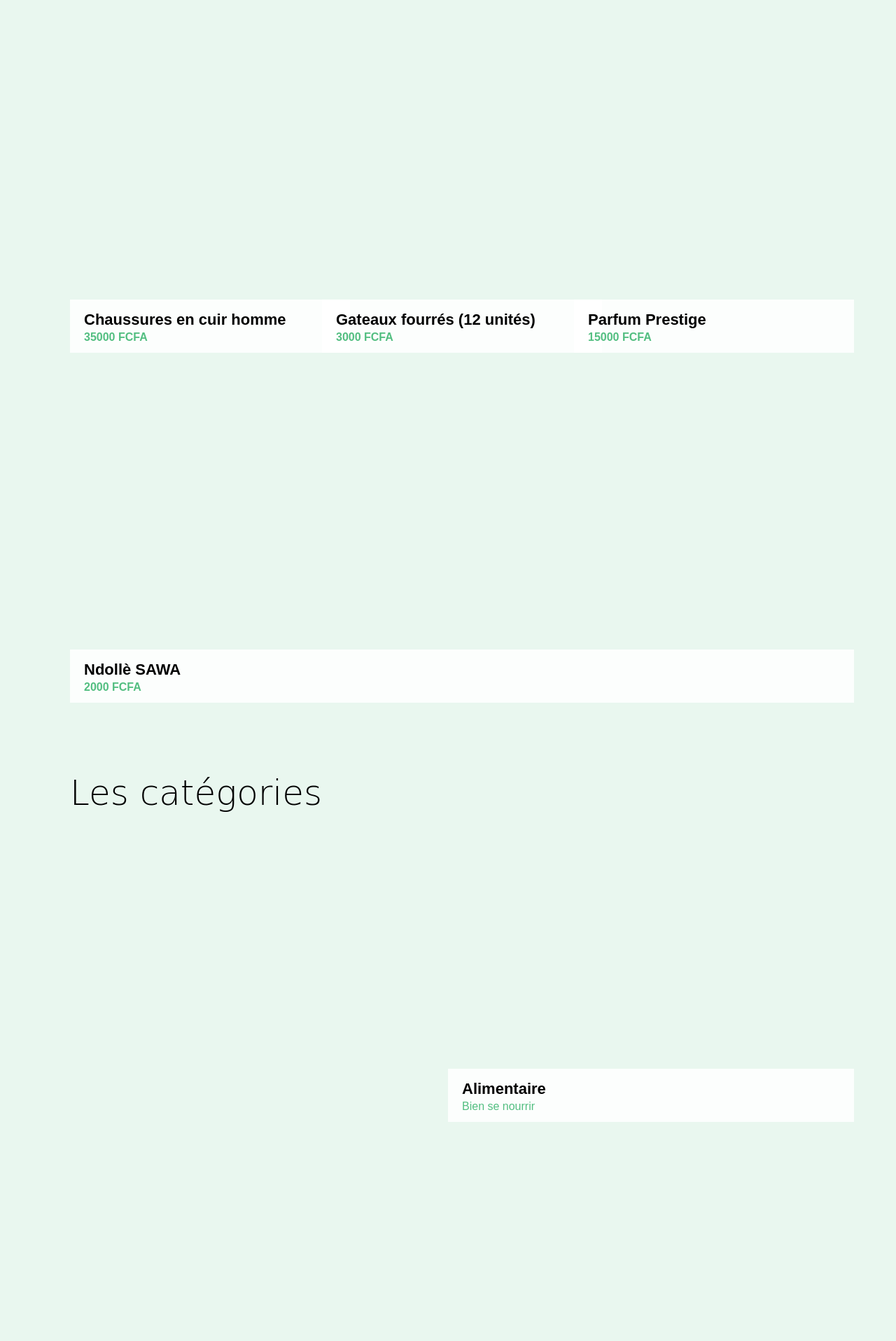
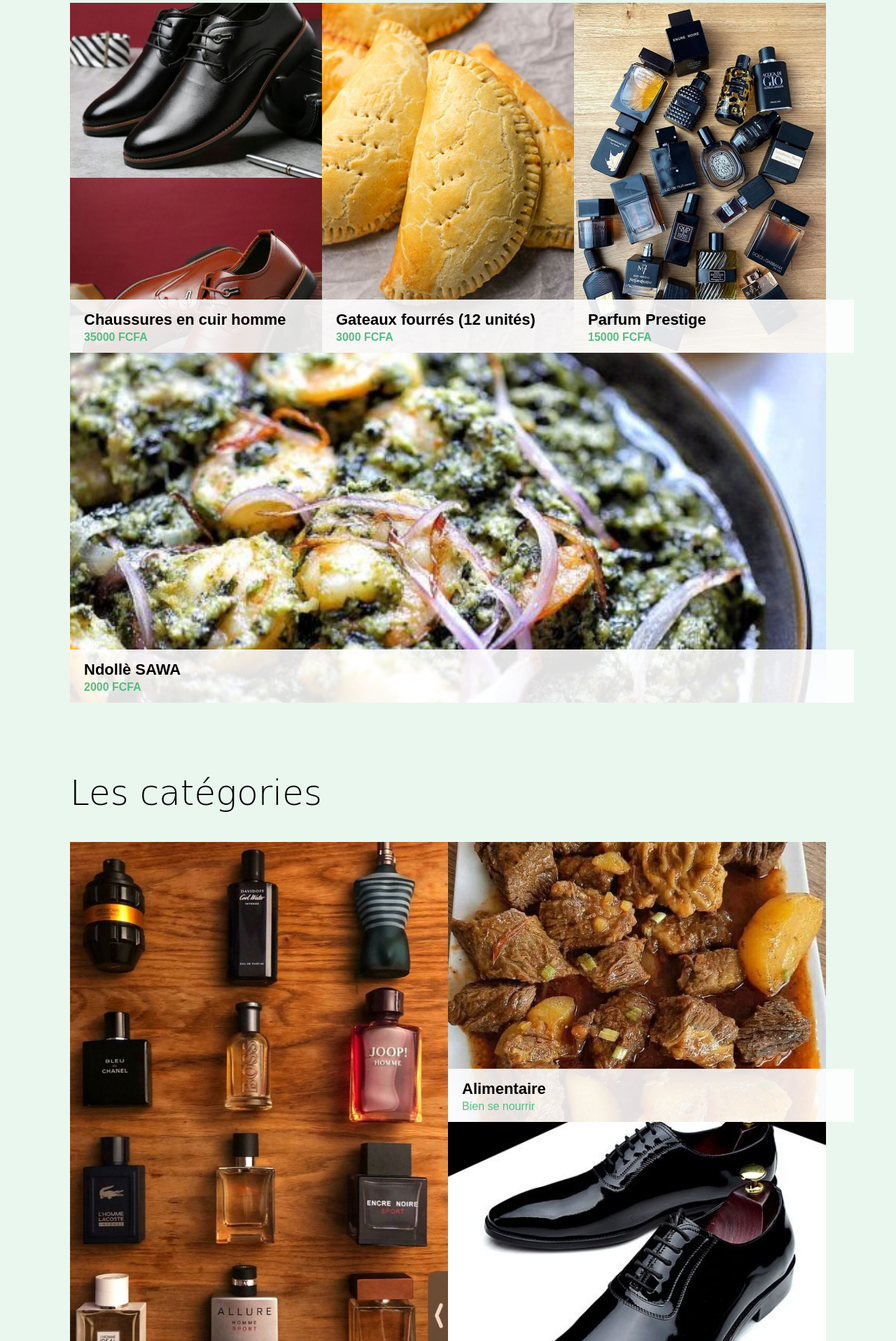
Before and after one commit to Denversity/Denversity.github.io, a plain HTML site: page index.html in a window 1280 px wide. Shown: the part 884-2800 px from the top of the page at 70% size. Drawn offline with Linux system fonts and the light colour scheme; files whose address does not match are found by name.

Commit message:
Update style.css

```diff
--- a/style.css
+++ b/style.css
@@ -119,16 +119,16 @@ nav.nav li a {
     text-decoration: none;
 }
 .food1 {
-    background-image: url(Images/12.jpg);
+    background-image: url(12.jpg);
 }
 .food2 {
-    background-image: url(Images/13.jpg);
+    background-image: url(13.jpg);
 }
 .food3 {
-    background-image: url(Images/14.jpg);
+    background-image: url(14.jpg);
 }
 .food4 {
-    background-image: url(Images/17.jpg);
+    background-image: url(17.jpg);
 }
 .food-details {
     position: absolute;
@@ -165,30 +165,30 @@ nav.nav li a {
     grid-template-rows: repeat(4, 400px);
 }
 .food-grid1 {
-    background-image: url(Images/21.jpg);
+    background-image: url(21.jpg);
     grid-column: 1/3;
     grid-row: 1/3;
 }
 .food-grid2 {
-    background-image: url(Images/24.jpg);
+    background-image: url(24.jpg);
     grid-column: 3/5;
 }
 .food-grid3 {
-    background-image: url(Images/18.jpg);
+    background-image: url(18.jpg);
     grid-column: 3/5;
 }
 .food-grid4 {
-    background-image: url(Images/11.jpg);
+    background-image: url(11.jpg);
     grid-column: 1;
     grid-row: 3/5;
 }
 .food-grid5 {
-    background-image: url(Images/22.jpg);
+    background-image: url(12.jpg);
     grid-column: 2/4;
     grid-row: 3/5;
 }
 .food-grid6 {
-    background-image: url(Images/16.jpg);
+    background-image: url(16.jpg);
     grid-column: 4;
     grid-row: 3/5;
 }
```
